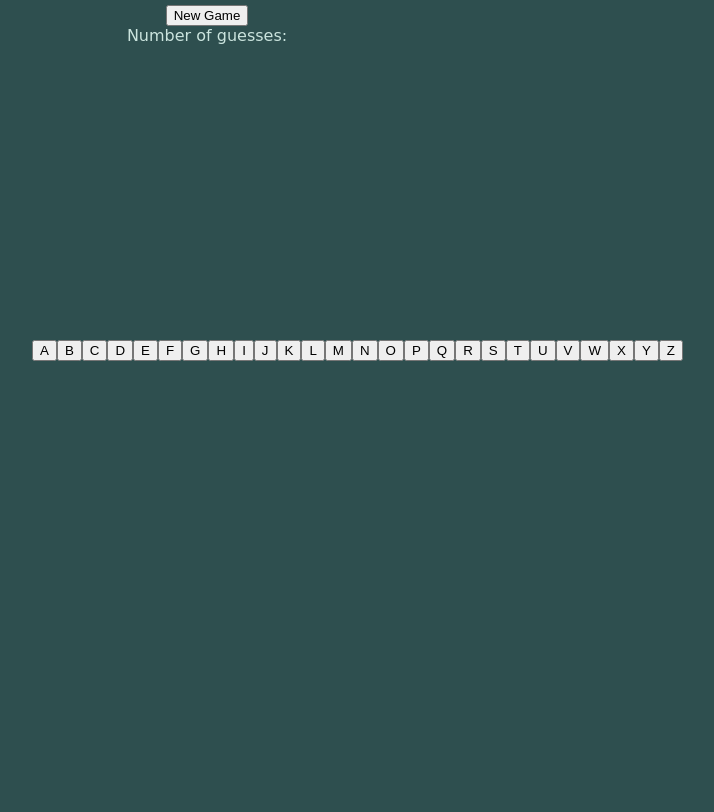
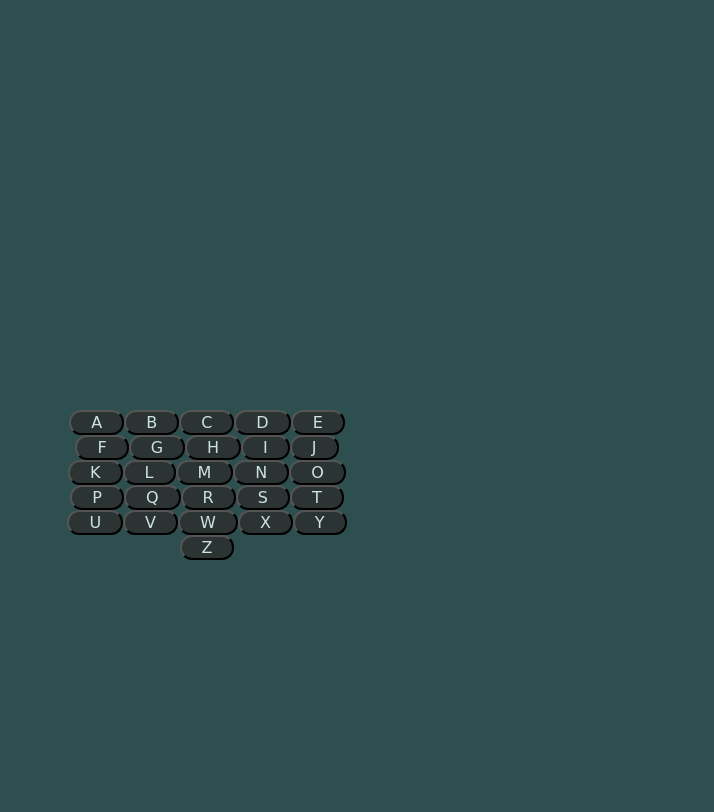
Before and after one commit to ARod88/Milestone-Browser-Game, a plain HTML site: page index.html in a window 1280 px wide. Shown: the part 224-1036 px from the top of the page, without its empty margins (433-1147 px from the left). Before the commit the page ends 880 px from the top, so only its background shows below. Drawn offline with Linux system fonts and the light colour scheme; a web font is replaced by a local one.

Commit message:
added button for each

```diff
--- a/index.html
+++ b/index.html
@@ -8,43 +8,44 @@
     <link rel="stylesheet" href="style.css">
     <link rel="preconnect" href="https://fonts.googleapis.com">
     <link rel="preconnect" href="https://fonts.gstatic.com" crossorigin>
-    <link href="https://fonts.googleapis.com/css2?family=Abril+Fatface&family=Gajraj+One&display=swap" rel="stylesheet">
+    <link href="https://fonts.googleapis.com/css2?family=Bungee+Inline&display=swap" rel="stylesheet">
 </head>
 <body>
     <h1>Lets play Hangman</h1>
-
+    <section>
     <button id="new-game-button">New Game</button>
-    <section>Number of guesses:</section>
+    <h2>Number of guesses:</h2>
+    </section>
 
     <div class="box-container">
        </div>
     <div id="letter-container">
-            <button id="A">A</button>
-            <button id="B">B</button>
-            <button id="C">C</button>
-            <button id="D">D</button>
-            <button id="E">E</button>
-            <button id="F">F</button>
-            <button id="G">G</button>
-            <button id="H">H</button>
-            <button id="I">I</button>
-            <button id="J">J</button>
-            <button id="K">K</button>
-            <button id="L">L</button>
-            <button id="M">M</button>
-            <button id="N">N</button>
-            <button id="O">O</button>
-            <button id="P">P</button>
-            <button id="Q">Q</button>
-            <button id="R">R</button>
-            <button id="S">S</button>
-            <button id="T">T</button>
-            <button id="U">U</button>
-            <button id="V">V</button>
-            <button id="W">W</button>
-            <button id="X">X</button>
-            <button id="Y">Y</button>
-            <button id="Z">Z</button>
+            <button id="A" class="alpha-button">A</button>
+            <button id="B" class="alpha-button">B</button>
+            <button id="C" class="alpha-button">C</button>
+            <button id="D" class="alpha-button">D</button>
+            <button id="E" class="alpha-button">E</button>
+            <button id="F" class="alpha-button">F</button>
+            <button id="G" class="alpha-button">G</button>
+            <button id="H" class="alpha-button">H</button>
+            <button id="I" class="alpha-button">I</button>
+            <button id="J" class="alpha-button">J</button>
+            <button id="K" class="alpha-button">K</button>
+            <button id="L" class="alpha-button">L</button>
+            <button id="M" class="alpha-button">M</button>
+            <button id="N" class="alpha-button">N</button>
+            <button id="O" class="alpha-button">O</button>
+            <button id="P" class="alpha-button">P</button>
+            <button id="Q" class="alpha-button">Q</button>
+            <button id="R" class="alpha-button">R</button>
+            <button id="S" class="alpha-button">S</button>
+            <button id="T" class="alpha-button">T</button>
+            <button id="U" class="alpha-button">U</button>
+            <button id="V" class="alpha-button">V</button>
+            <button id="W" class="alpha-button">W</button>
+            <button id="X" class="alpha-button">X</button>
+            <button id="Y" class="alpha-button">Y</button>
+            <button id="Z" class="alpha-button">Z</button>
         </div>
     </div>
     <div id="user-input-section"></div>
--- a/script.js
+++ b/script.js
@@ -1,6 +1,32 @@
+
+// array of words that will be using
 let words = [ 'jaguar', 'cat', 'piranah', 'lion', 'dog', 'lizard'];
-let numberofGuessess = 5;
-let wrongGuesses = 0;
-let selectedWword = words[Math.floor(Math.random() * words.length)];
-let wordElement = document.getElementById('.letter-container');
-console.log(wordElement);
+
+//this is going to select random array
+let selectedWord = words[Math.floor(Math.random() * words.length)];
+
+// code that will decrease number of chances when the wrong button is selected
+let numberofChances = 5;
+
+// when button is selected it will get the letters
+let buttons = document.querySelectorAll('.alpha-button');
+buttons.forEach(button => {
+    button.addEventListener('click', event => {
+        let buttonClass = event.target.className;
+        console.log ('Button with class ${buttonClass} was clicked');
+    });
+});
+// let currentWord = Array(selectedWord.length).fill('_');
+// let alphaButtons = document.getElementsByClassName('.alpha-button')
+
+// for (let i = 0; i < alphaButtons.length; i++){
+//     alphaButtons[i].addEventListener('click'),function() {
+
+//     }
+// }
+
+// if (guessedLetters.includes(letter)) {
+//     return letter;
+//   } else {
+//     return '_';
+//   }
--- a/style.css
+++ b/style.css
@@ -1,34 +1,52 @@
 body {
     background: #2E4F4F;
     text-align: center;
-    margin: 170px;
+    border: 0px;
   }
 
 section{
-    font-family: 'Abril Fatface', cursive;
-    font-family: 'Gajraj One', cursive;
+    font-family: 'Bungee Inline', cursive;
     color: #CBE4DE;
 
 }
 
   h1 {
-    font-family: 'Abril Fatface', cursive;
-    font-family: 'Gajraj One', cursive;
+    font-family: 'Bungee Inline', cursive;
     color: #CBE4DE;
   }
+ #letter-container {
+    display: flex;
+    margin: 480px;
+    flex-wrap: wrap;
+    align-items: baseline;
+    justify-content: center;
+    align-content: center;
 
 
+ }
+
+.alpha-button{
+  font-family: 'Bungee Inline', cursive;
+  border-radius: 12px;
+  padding-right: 20px;
+  padding-left: 20px;
+  font-size: medium;
+  cursor: pointer;
+  background-color: #2C3333 ;
+  color: #CBE4DE;
+
+}
+
+#new-game-button{
+
+    font-family: 'Bungee Inline', cursive;
+    border-radius: 12px;
+    padding-right: 20px;
+    padding-left: 20px;
+    font-size: medium;
+    cursor: pointer;
+    background-color: #2C3333 ;
+    color: #CBE4DE;
 
 
-  #letter-container {
-   display: flex;
-   align-items: center;
-   justify-content: space-around;
-   margin: 280px;
-   color: white;
-    padding: 15px;
-    font-size: 16px;
-    cursor: pointer;
-    /* border-radius: 8px; */
-    /* box-shadow: 2px 2px 4px #2C3333; */
-  }
+}
```
